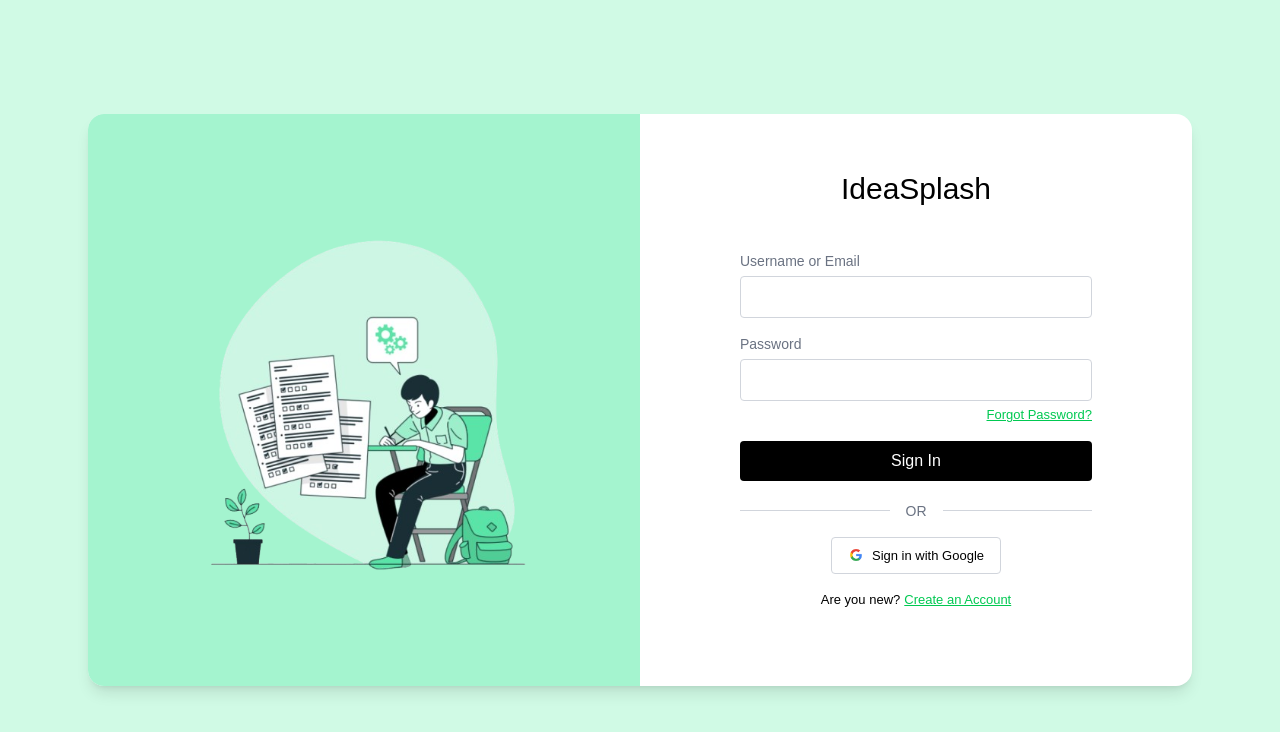
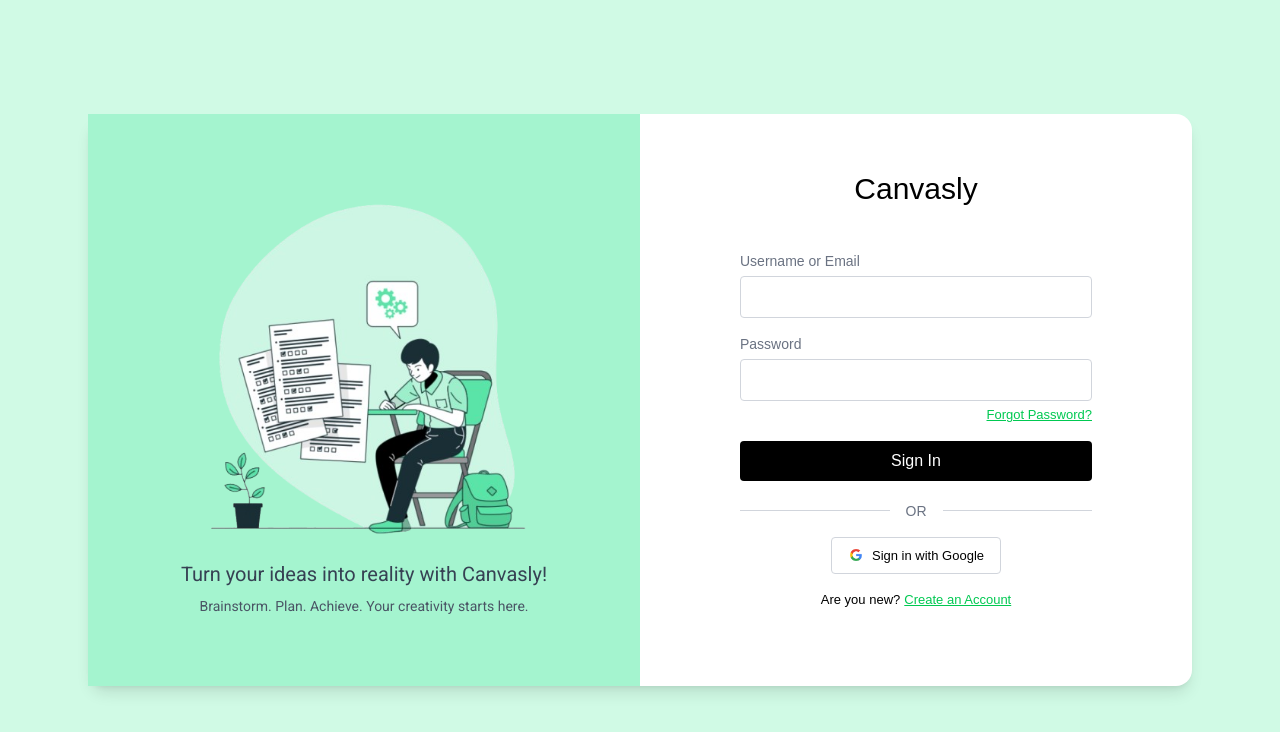
Before and after one commit to Khushi-Pandit/CoCanva, a Next.js app: page /login in a window 1280 px wide. Shown: the top 732 px of the page. Built offline with nearby package versions, Linux system fonts and the light colour scheme.

Commit message:
feat: login ui fixed

```diff
--- a/app/login/page.tsx
+++ b/app/login/page.tsx
@@ -2,6 +2,11 @@
 import { useRouter } from "next/navigation";
 import Image from "next/image";
 import { useState } from "react";
+import { Poppins, Roboto } from "next/font/google";
+
+// Google Fonts
+const poppins = Poppins({ subsets: ["latin"], weight: ["400", "600", "700"] });
+const roboto = Roboto({ subsets: ["latin"], weight: ["400", "500"] });
 
 export default function LoginPage() {
   const router = useRouter();
@@ -46,20 +51,26 @@
     <div className="min-h-screen w-screen flex items-center justify-center bg-emerald-100 pt-9 pb-9 pl-22 pr-22">
       <div className="bg-white rounded-2xl shadow-lg w-330 h-143 flex">
         {/* Left side image */}
-        <div className="w-1/2 bg-emerald-200 rounded-l-2xl flex items-center justify-center">
+        <div className="w-full md:w-1/2 bg-emerald-200 flex flex-col items-center justify-center p-6">
             <Image
               src="/images/login.png"
-            alt="Login Image"
+              alt="Login Illustration"
               width={400}
               height={400}
               className="object-contain"
             />
+            <p className={`${roboto.className} text-center text-gray-700 mt-4 text-xl px-4`}>
+              Turn your ideas into reality with Canvasly!
+            </p>
+            <p className={`${roboto.className} text-center text-gray-600 mt-2 text-sm px-4`}>
+              Brainstorm. Plan. Achieve. Your creativity starts here.
+            </p>
           </div>
 
         {/* Right side form */}
         <div className="w-1/2 pt-13 pl-25 pr-25 pb-20">
           <h1 className="flex items-center justify-center text-[30px] pb-10 text-black">
-            IdeaSplash
+            Canvasly
           </h1>
 
           <p className="text-[14px] text-gray-500">Username or Email</p>
```
Lines whose indentation alone changed are shown as unchanged.
